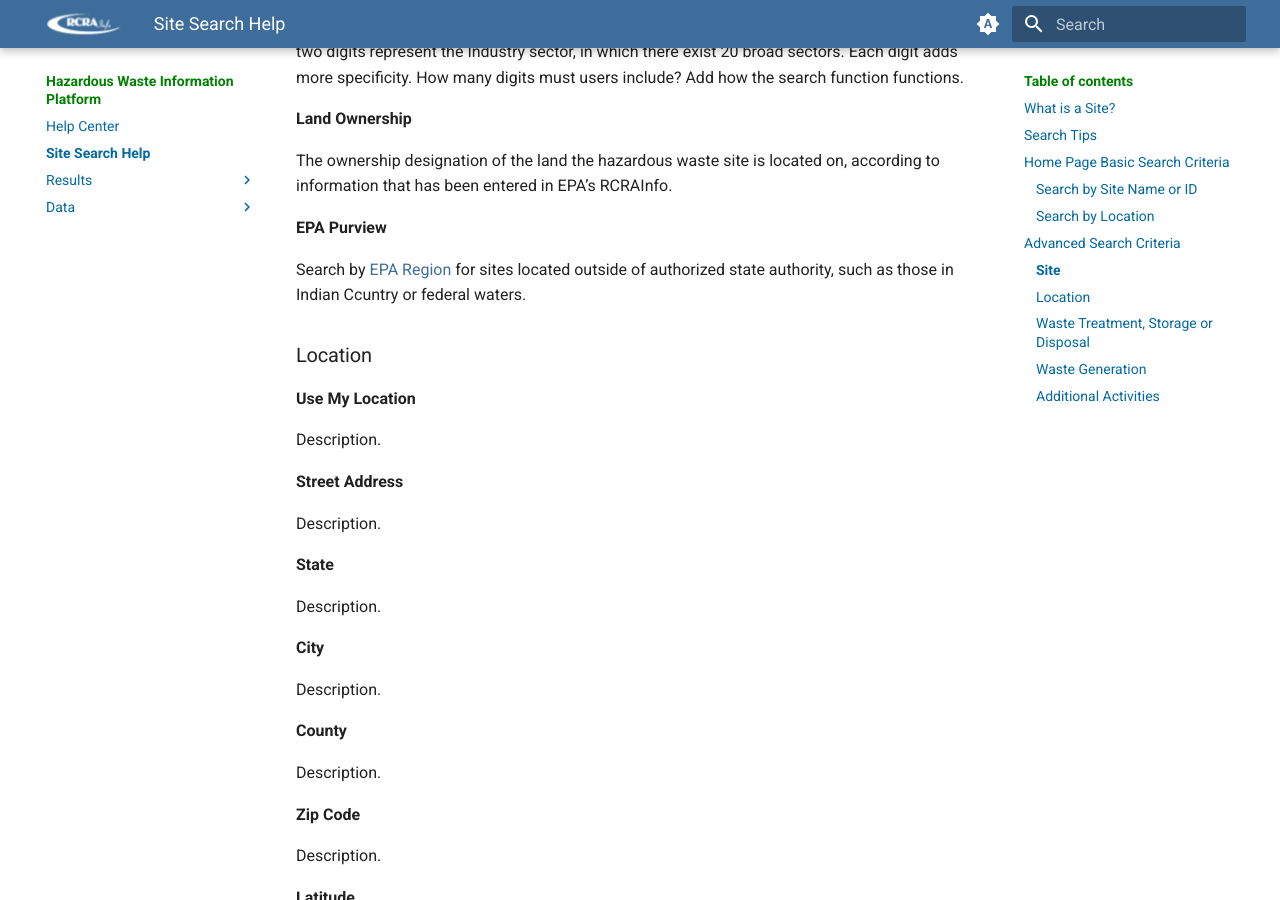
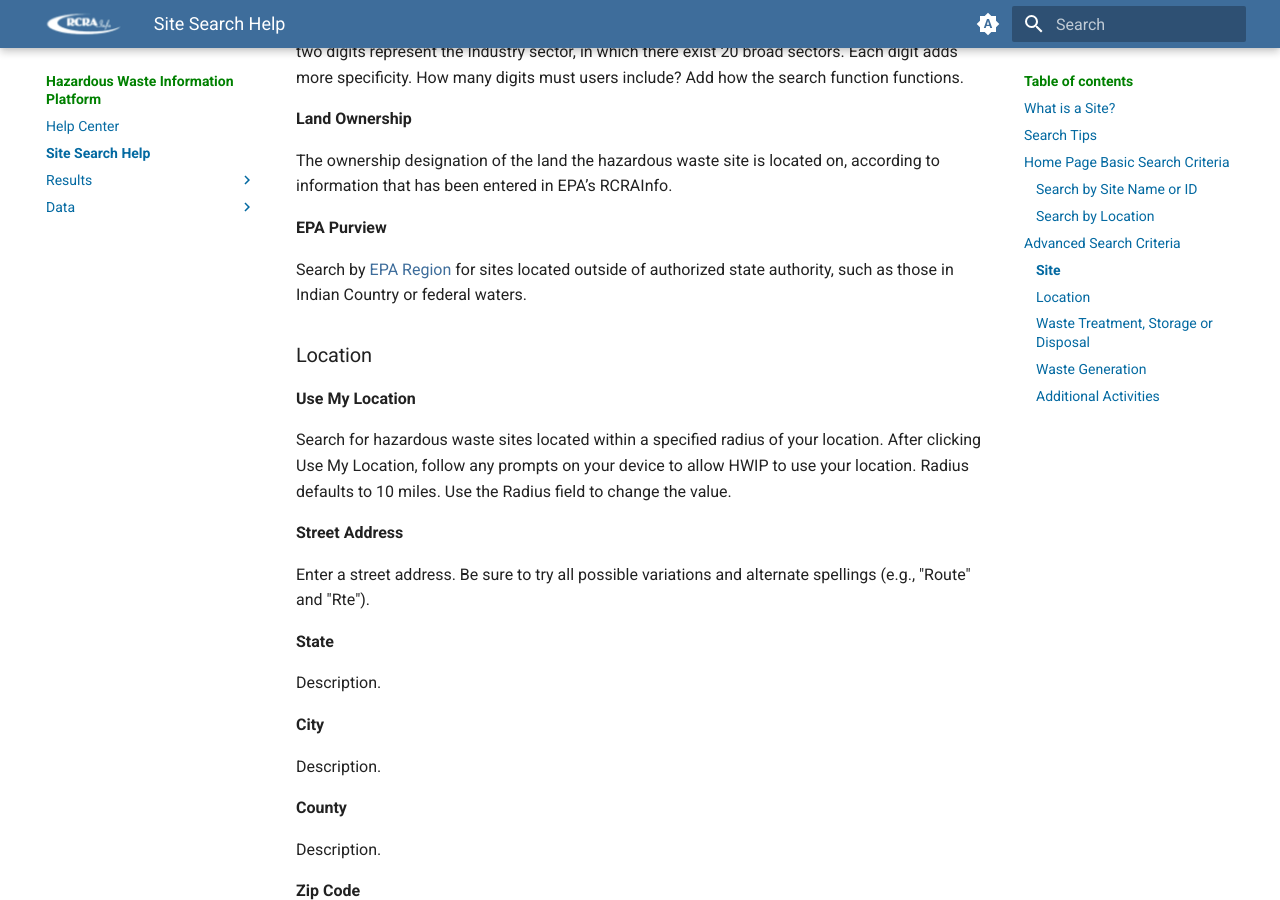
Before and after one commit to furrlori-oss/hwip, an MkDocs documentation site: the page built from docs/search-help.md, in a window 1280 px wide and 900 px high, scrolled down 1780 px. Built offline with MkDocs 1.6.1 and Material for MkDocs 9.7.7, drawn with Linux system fonts in a browser that asks for light colours.

Commit message:
Update search-help.md

```diff
--- a/docs/search-help.md
+++ b/docs/search-help.md
@@ -46,17 +46,17 @@ The ownership designation of the land the hazardous waste site is located on, ac
 
 **EPA Purview**
 
-Search by [EPA Region](https://www.epa.gov/aboutepa/regional-and-geographic-offices#regional) for sites located outside of authorized state authority, such as those in Indian Ccuntry or federal waters.
+Search by [EPA Region](https://www.epa.gov/aboutepa/regional-and-geographic-offices#regional) for sites located outside of authorized state authority, such as those in Indian Country or federal waters.
 
 ### Location
 
 **Use My Location**
 
-Description.
+Search for hazardous waste sites located within a specified radius of your location. After clicking Use My Location, follow any prompts on your device to allow HWIP to use your location. Radius defaults to 10 miles. Use the Radius field to change the value.
 
 **Street Address**
 
-Description.
+Enter a street address. Be sure to try all possible variations and alternate spellings (e.g., "Route" and "Rte").
 
 **State**
 
```
